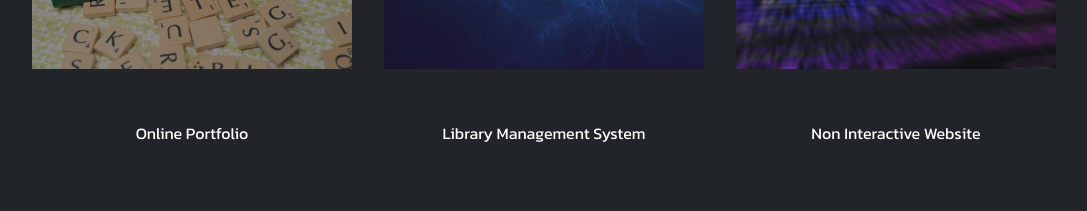
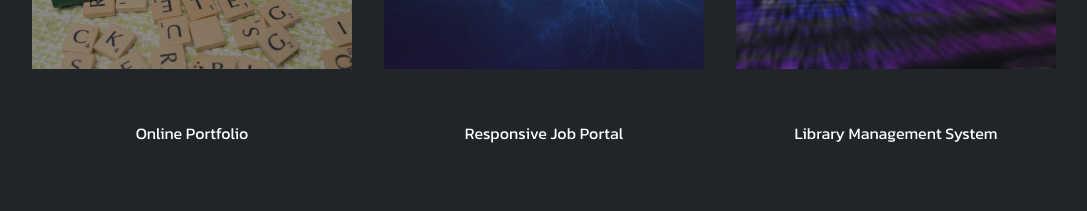
Before and after one commit to suiyanga/My-Portfolio, a Next.js app: page / in a window 1280 px wide. Shown: the part 2920-3131 px from the top of the page, without its empty margins (96-1183 px from the left). Built offline with nearby package versions, Linux system fonts and the light colour scheme.

Commit message:
updated projects section

```diff
--- a/app/components/Home/Projects/Projects.tsx
+++ b/app/components/Home/Projects/Projects.tsx
@@ -35,7 +35,7 @@ const Projects = () => {
             data-aos-anchor-placement="top-center"
             data-aos-delay="200"
           >
-            <Link href="https://lms-liart-delta.vercel.app/t">
+            <Link href="https://job-portal-seven-phi.vercel.app/">
               <div className="block transform cursor-pointer hover:-translate-y-6 transition-all duration-200">
                 <div className="relative w-[100%] h-[200px] md:h-[300px]">
                   <Image
@@ -46,7 +46,7 @@ const Projects = () => {
                     className="opacity-50"
                   />
                 </div>
-                <p className="text-center mt-2 text-white text-[1rem] ">Library Management System</p>
+                <p className="text-center mt-2 text-white text-[1rem] "> Responsive Job Portal</p>
               </div>
             </Link>
           </div>
@@ -55,7 +55,7 @@ const Projects = () => {
             data-aos-anchor-placement="top-center"
             data-aos-delay="400"
           >
-            <Link href="https://non-interactive-webpage-html-css-js.vercel.app/">
+            <Link href="https://lms-liart-delta.vercel.app/t">
               <div className="block transform cursor-pointer hover:-translate-y-6 transition-all duration-200">
                 <div className="relative w-[100%] h-[200px] md:h-[300px]">
                   <Image
@@ -66,7 +66,7 @@ const Projects = () => {
                     className="opacity-50"
                   />
                 </div>
-                <p className="text-center mt-2 text-white text-[1rem]">Non Interactive Website</p>
+                <p className="text-center mt-2 text-white text-[1rem]">Library Management System</p>
               </div>
             </Link>
           </div>
```
